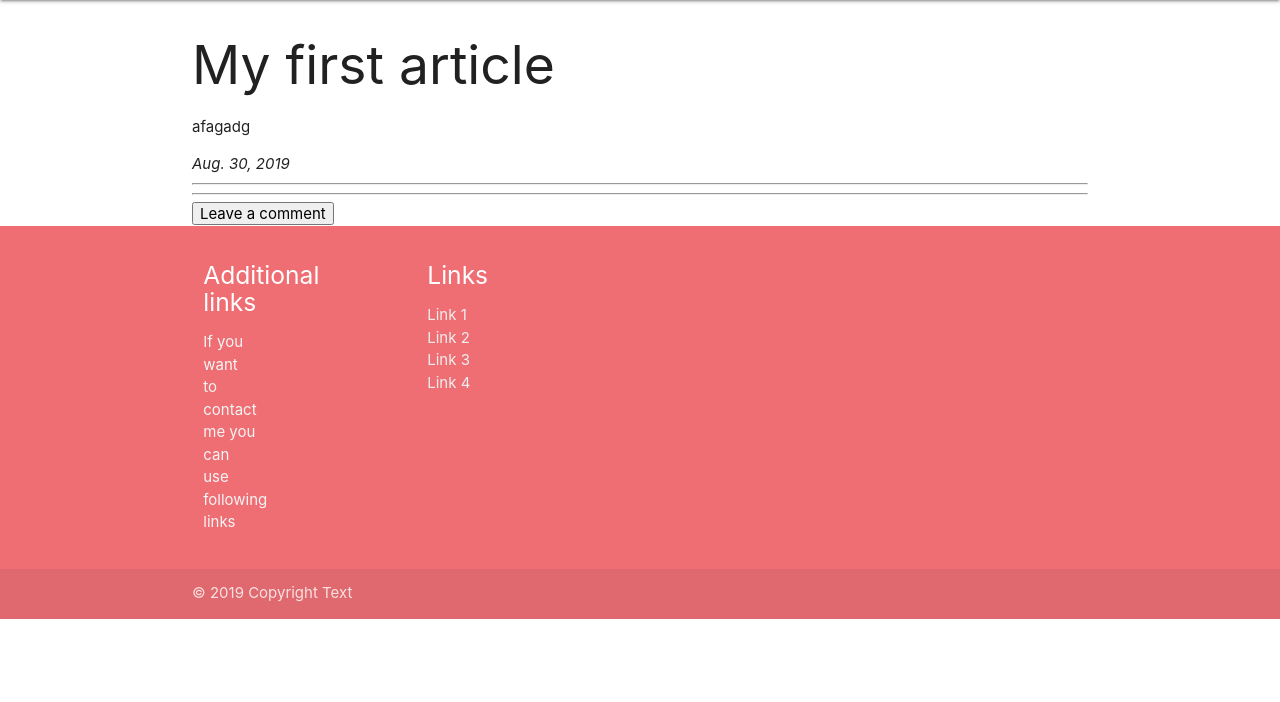
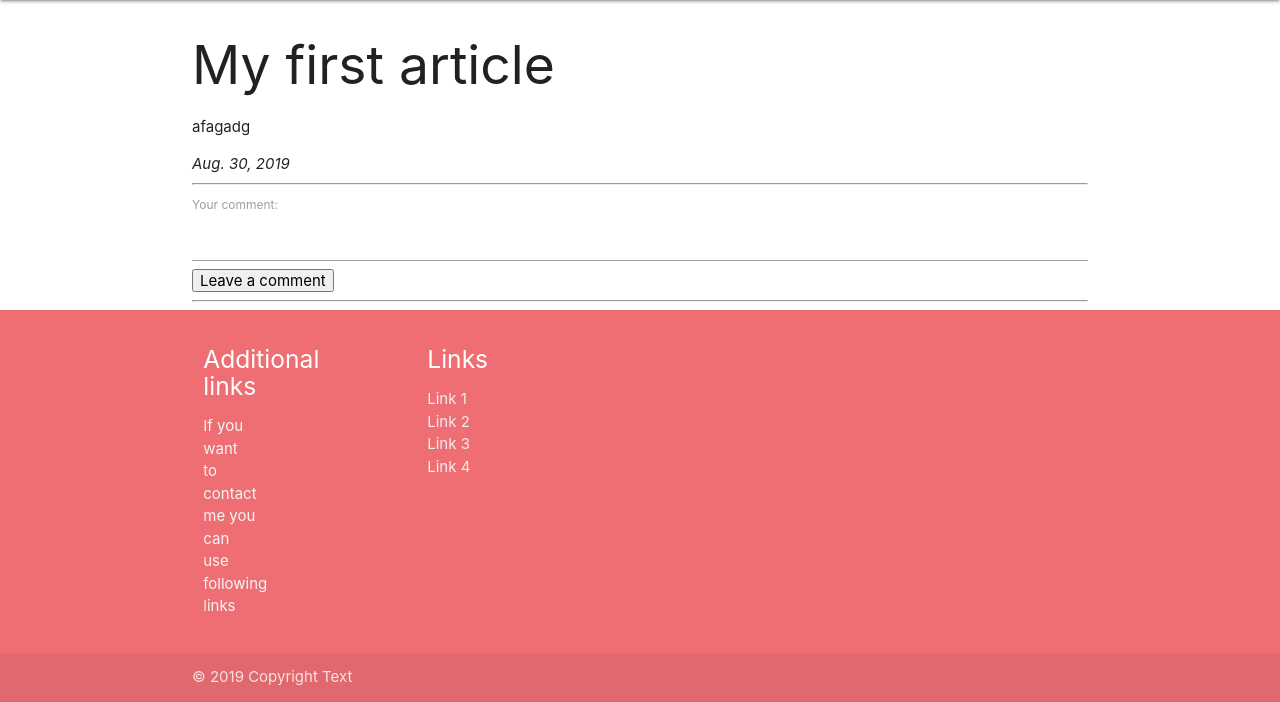
Before and after one commit to vitw/web, a Django app: page /1/ in a window 1280 px wide. Shown: the part 64-766 px from the top of the page. Run offline with Django 3.2, Linux system fonts and the light colour scheme; data comes from the database, SQL or seed files in the repository.

Commit message:
tried to add comments

```diff
--- a/blog/templates/details.html
+++ b/blog/templates/details.html
@@ -7,13 +7,16 @@
 	<em>{{article.date}}</em>
 	<hr>
 
-	<hr>
+
 
 	<form  method ='POST' action="{% url 'articles:leave_comment' article.id %}">
 		{% csrf_token %}
-		{{form.as_p}}
+		<label for="your_comment">Your comment: </label>
+		<input id="comment" type="text" name="comment" maxlength="200" required>
+
 		<button type="submit">Leave a comment</button>
 	</form>
+	<hr>
 	{%for i in comments%}
 		<h2>{{i.text}}</h2>
 	{% endfor %}
--- a/blog/views.py
+++ b/blog/views.py
@@ -11,16 +11,15 @@ from .forms import CommentForm
 
 # Create your views here.
 def leave_comment(request,article_id):
+	art = Article.objects.get(id=article_id)
 	if request.method == "POST":
-		form = CommentForm()
-		if form.is_valid():
-			post = form.save(commit=False)
-			post.date = timezone.now()
-			post.save()
-			return redirect('blog/details.html', pk=article_id)
-	else:
-		form = PostForm()
-	return render(request, 'blog/details.html', {'form': form})
+		if request.POST:
+			text = request.POST.get('comment')
+			art.comment_set.create(text=text,date=timezone.now())
+
+			return redirect('details.html',pk = article_id)
+
+	return render(request, 'details.html', {'comments': Comment.objects.filter(article = article_id)})
 
 
 	# article = Article.objects.get(id=article_id)
--- a/django_site/settings.py
+++ b/django_site/settings.py
@@ -103,7 +103,6 @@ AUTH_PASSWORD_VALIDATORS = [
 ]
 
 
-# Internationalization
 # https://docs.djangoproject.com/en/2.2/topics/i18n/
 
 LANGUAGE_CODE = 'en-us'
@@ -122,6 +121,4 @@ USE_TZ = True
 
 STATIC_URL = '/static/'
 
-
-
 STATIC_ROOT = os.path.join(BASE_DIR, 'static')
```
Also changed, not shown: blog/forms.py (+4 -5 lines).
